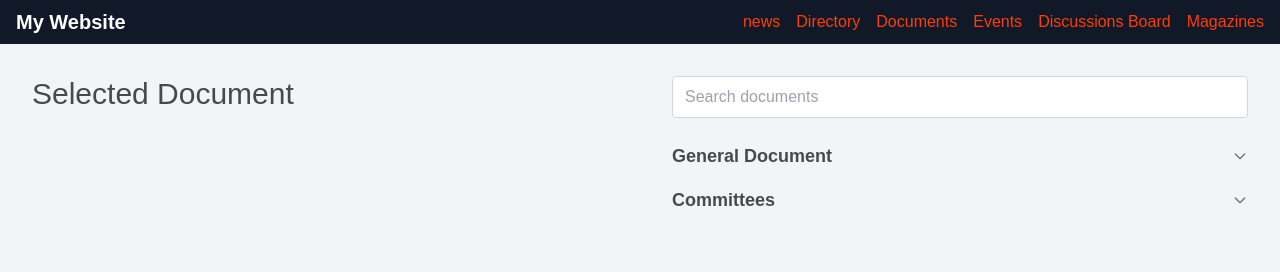
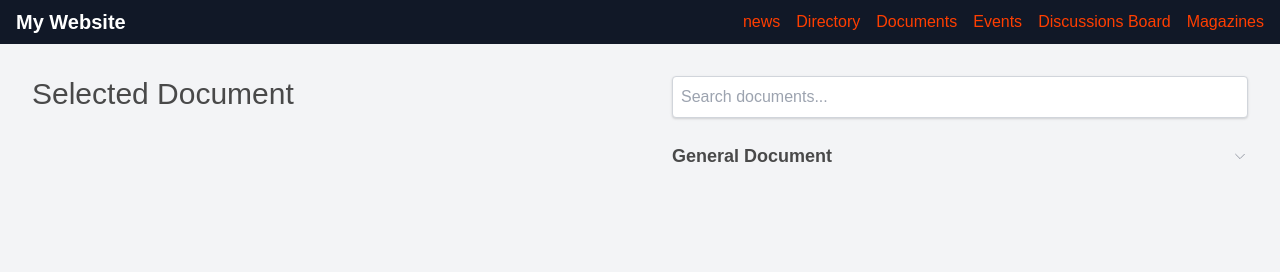
Before and after one commit to DindyalM/ACTU, a SvelteKit app: page /documents in a window 1280 px wide. Shown: the top 272 px of the page. Built offline with nearby package versions, Linux system fonts and the light colour scheme.

Commit message:
2 files modified

```diff
--- a/src/components/DocumentFeature.svelte
+++ b/src/components/DocumentFeature.svelte
@@ -4,55 +4,82 @@
   let exampleData = [
     {
     title: "General Document",
-      items: ["AGM", "Annual Reports", "By-Laws"]
+    items: [
+      {
+        title: "AGM",
+        content: "This is an example AGM document.",
       },
       {
-      title: "Committees",
-      items: [
-        "Administrative",
-        "Regional Committees",
-        "National",
-      ]
+        title: "Annual Reports",
+        content: "This is an example annual report document.",
       },
-    // Add more sections if needed
+      {
+        title: "By-Laws",
+        content: "This is an example by-laws document.",
+      },
+    ],
+  },
 ];
+
+
+
+  let selectedDocument = null;
+  let filteredData = exampleData;
+
+  function handleSelectDocument(event) {
+    selectedDocument = event.detail;
+  }
+
+  function updateSearch(event) {
+    search = event.target.value;
+    if (search.trim() === "") {
+      filteredData = exampleData;
+    } else {
+      filteredData = exampleData.map((data) => {
+        const filteredItems = data.items.filter((item) =>
+          item.title.toLowerCase().includes(search.toLowerCase())
+        );
+        return {
+          ...data,
+          items: filteredItems,
+        };
+      });
+    }
+  }
 </script>
 
 <div class="flex w-full min-h-screen">
   <div class="w-1/2 p-8">
     <h2 class="text-3xl mb-4">Selected Document</h2>
     <div class="overflow-y-auto h-full">
-      <!-- Add your documents here with appropriate classes and styles -->
+      {#if selectedDocument}
+        <div class="p-4 bg-white shadow rounded">
+          <h3 class="text-2xl font-semibold mb-2">{selectedDocument.title}</h3>
+          <p>{selectedDocument.content}</p>
+        </div>
+      {/if}
     </div>
   </div>
 
   <div class="w-1/2 p-8">
-    <div class="mb-4">
       <input
       type="text"
-        placeholder="Search documents"
+      placeholder="Search documents..."
       bind:value="{search}"
-        class="w-full px-3 py-2 border border-gray-300 rounded focus:outline-none focus:ring-2 focus:ring-indigo-400"
+      on:input="{updateSearch}"
+      class="w-full p-2 mb-4 bg-white border border-gray-300 rounded shadow focus:outline-none focus:ring-2 focus:ring-indigo-400"
     />
-    </div>
 
   <div class="overflow-y-auto h-full">
-      {#each exampleData as data}
-        <ExpandableMenu title="{data.title}" items="{data.items}" />
+  {#each filteredData as data}
+    {#if data.items.length > 0}
+      <ExpandableMenu
+        title="{data.title}"
+        items="{data.items}"
+        on:select="{handleSelectDocument}"
+      />
+    {/if}
   {/each}
 </div>
   </div>
 </div>
-
-<style>
-  .overflow-y-auto {
-    scrollbar-width: thin;
-  }
-  .overflow-y-auto::-webkit-scrollbar {
-    width: 6px;
-  }
-  .overflow-y-auto::-webkit-scrollbar-thumb {
-    background-color: rgba(107, 114, 128, 0.5);
-    border-radius: 9999px;
-  }
-</style>
--- a/src/components/ExpandableMenu.svelte
+++ b/src/components/ExpandableMenu.svelte
@@ -4,6 +4,9 @@
   let expanded = false;
   function toggle() {
     expanded = !expanded;
+  }
+  function selectDocument(item) {
+    dispatch("select", item);
   }
 </script>
 
@@ -21,9 +24,9 @@
       xmlns="http://www.w3.org/2000/svg"
     >
       <path
-        stroke-linecap="round"
-        stroke-linejoin="round"
-        stroke-width="2"
+        strokeLinecap="round"
+        strokeLinejoin="round"
+        strokeWidth="2"
         d="M19 9l-7 7-7-7"
       ></path>
     </svg>
@@ -31,8 +34,12 @@
   {#if expanded}
     <ul class="list-disc ml-4">
       {#each items as item}
-        <li class="mb-1">{item}</li>
+        <li class="mb-1">
+          <button on:click={() => selectDocument(item)} class="text-left focus:outline-none focus:ring-2 focus:ring-indigo-400">
+            {item.title}
+          </button>
+        </li>
       {/each}
     </ul>
-  {/if}
+{/if}
 </div>
```
Lines whose indentation alone changed are shown as unchanged.
